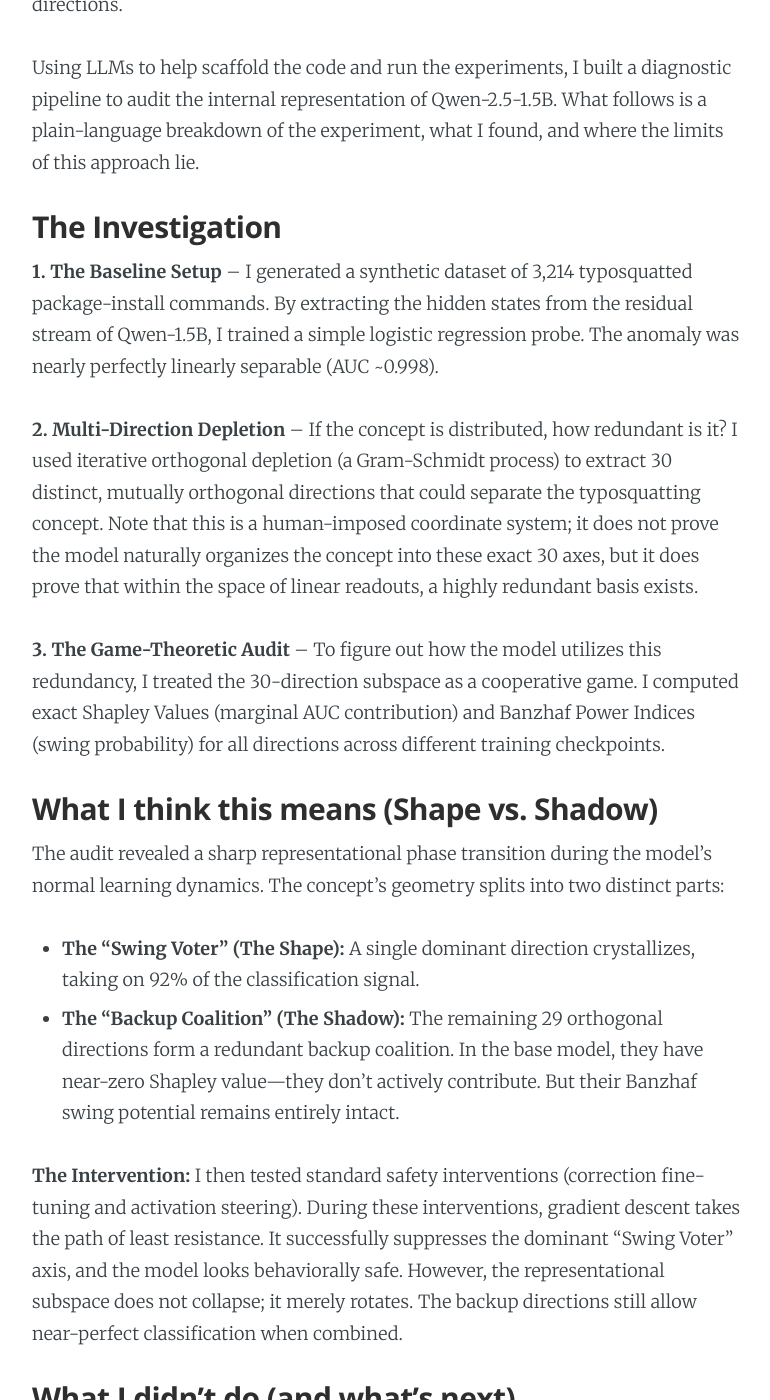
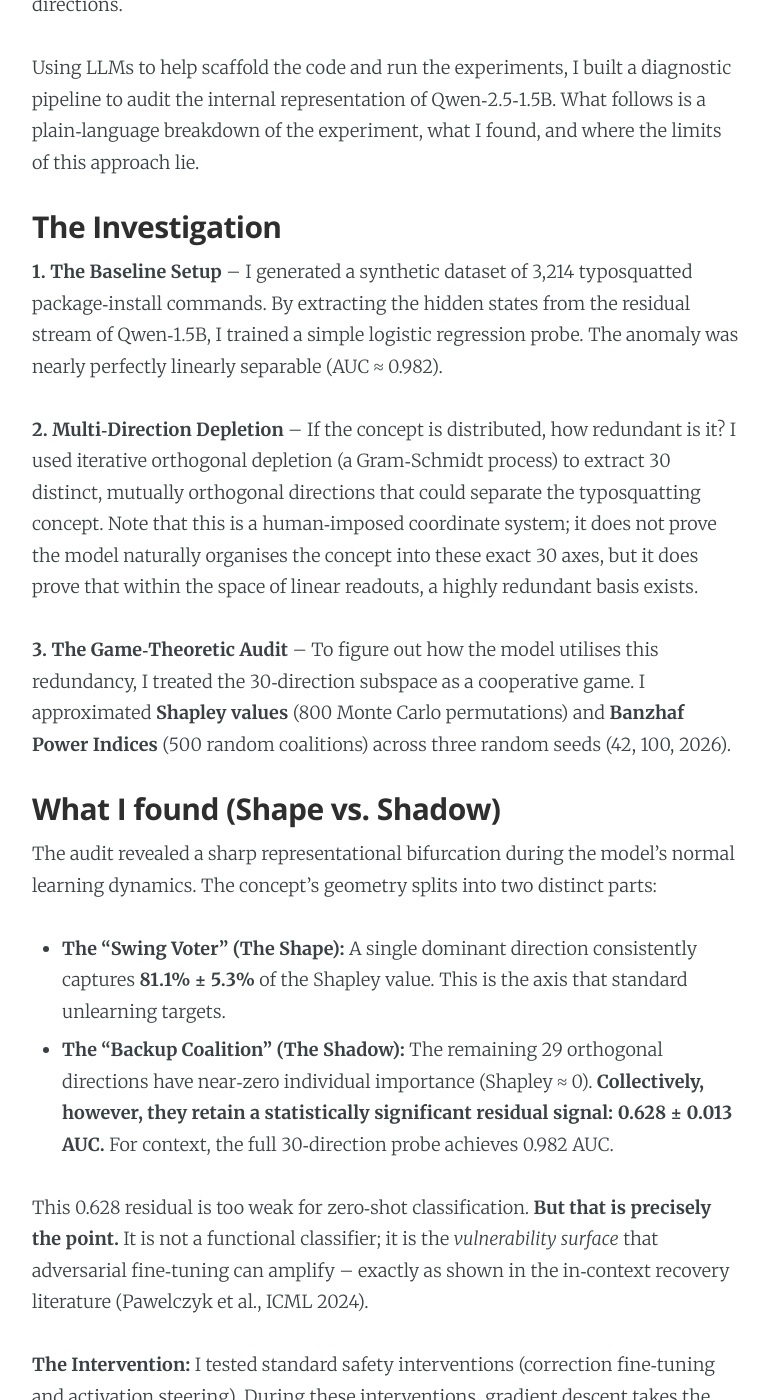
Before and after one commit to datasci3nce/datasci3nce.github.io, a Jekyll site: the page built from _posts/2026-04-30-seeing-the-shadow.md, in a window 1280 px wide and 1400 px high, scrolled down 695 px. Shown: the whole window, without its empty margins (253-1023 px from the left). Built offline with Jekyll 4.4.1, drawn with Linux system fonts in a browser that asks for light colours; nearby versions of some CDN libraries; some of the changed text lies outside the part shown.

Commit message:
Add corrected blog post: Seeing the Shadow (81% Shapley, 0.628 backup AUC)

```diff
--- a/_posts/2026-04-30-seeing-the-shadow.md
+++ b/_posts/2026-04-30-seeing-the-shadow.md
@@ -1,6 +1,6 @@
 ---
 layout: page
-title: "Seeing the Shadow: A Game-Theoretic Audit of Representational Erasure"
+title: "Seeing the Shadow: A Game‑Theoretic Audit of Representational Erasure"
 description: "Why standard unlearning assumes too much, and how backup coalitions preserve latent knowledge in LLMs."
 date: 2026-04-30
 tags: [Machine Learning, AI Safety, Mechanistic Interpretability]
@@ -8,41 +8,43 @@ comments: false
 share: false
 ---
 
-Recently, the AI safety community has been wrestling with a frustrating problem: "machine unlearning" often fails. When we try to remove hazardous knowledge—like a backdoor or a dangerous capability—the model usually becomes behaviorally compliant. It stops outputting the bad behavior. But under the hood, the knowledge isn't gone. Adversarial fine-tuning can recover the "erased" concept with fewer than 10 examples.
+Recently, the AI safety community has been wrestling with a frustrating problem: "machine unlearning" often fails. When we try to remove hazardous knowledge—like a backdoor or a dangerous capability—the model usually becomes behaviorally compliant. It stops outputting the bad behavior. But under the hood, the knowledge isn't gone. Adversarial fine‑tuning can recover the "erased" concept with fewer than 10 examples.
 
-I wanted to understand *why* this happens at a geometric level. Inspired by recent papers on router-mediated typosquatting attacks (e.g., silently altering `pip install requests` to `reqeusts`), I decided to use this anomaly as a sandbox.
+I wanted to understand *why* this happens at a geometric level. Inspired by recent papers on router‑mediated typosquatting attacks (e.g., silently altering `pip install requests` to `reqeusts`), I decided to use this anomaly as a sandbox.
 
 In the context of erasure, there is a tacit assumption that removing the dominant linear readout of a concept is sufficient to erase the capability. I wanted to test whether this assumption holds, or if the model relies on a redundant coalition of directions.
 
-Using LLMs to help scaffold the code and run the experiments, I built a diagnostic pipeline to audit the internal representation of Qwen-2.5-1.5B. What follows is a plain-language breakdown of the experiment, what I found, and where the limits of this approach lie.
+Using LLMs to help scaffold the code and run the experiments, I built a diagnostic pipeline to audit the internal representation of Qwen‑2.5‑1.5B. What follows is a plain‑language breakdown of the experiment, what I found, and where the limits of this approach lie.
 
 ### The Investigation
 
-**1. The Baseline Setup** – I generated a synthetic dataset of 3,214 typosquatted package-install commands. By extracting the hidden states from the residual stream of Qwen-1.5B, I trained a simple logistic regression probe. The anomaly was nearly perfectly linearly separable (AUC ~0.998).
+**1. The Baseline Setup** – I generated a synthetic dataset of 3,214 typosquatted package‑install commands. By extracting the hidden states from the residual stream of Qwen‑1.5B, I trained a simple logistic regression probe. The anomaly was nearly perfectly linearly separable (AUC ≈ 0.982).
 
-**2. Multi-Direction Depletion** – If the concept is distributed, how redundant is it? I used iterative orthogonal depletion (a Gram-Schmidt process) to extract 30 distinct, mutually orthogonal directions that could separate the typosquatting concept. Note that this is a human-imposed coordinate system; it does not prove the model naturally organizes the concept into these exact 30 axes, but it does prove that within the space of linear readouts, a highly redundant basis exists.
+**2. Multi‑Direction Depletion** – If the concept is distributed, how redundant is it? I used iterative orthogonal depletion (a Gram‑Schmidt process) to extract 30 distinct, mutually orthogonal directions that could separate the typosquatting concept. Note that this is a human‑imposed coordinate system; it does not prove the model naturally organises the concept into these exact 30 axes, but it does prove that within the space of linear readouts, a highly redundant basis exists.
 
-**3. The Game-Theoretic Audit** – To figure out how the model utilizes this redundancy, I treated the 30-direction subspace as a cooperative game. I computed exact Shapley Values (marginal AUC contribution) and Banzhaf Power Indices (swing probability) for all directions across different training checkpoints.
+**3. The Game‑Theoretic Audit** – To figure out how the model utilises this redundancy, I treated the 30‑direction subspace as a cooperative game. I approximated **Shapley values** (800 Monte Carlo permutations) and **Banzhaf Power Indices** (500 random coalitions) across three random seeds (42, 100, 2026).
 
-### What I think this means (Shape vs. Shadow)
+### What I found (Shape vs. Shadow)
 
-The audit revealed a sharp representational phase transition during the model's normal learning dynamics. The concept's geometry splits into two distinct parts:
+The audit revealed a sharp representational bifurcation during the model's normal learning dynamics. The concept's geometry splits into two distinct parts:
 
-*   **The "Swing Voter" (The Shape):** A single dominant direction crystallizes, taking on 92% of the classification signal.
-*   **The "Backup Coalition" (The Shadow):** The remaining 29 orthogonal directions form a redundant backup coalition. In the base model, they have near-zero Shapley value—they don't actively contribute. But their Banzhaf swing potential remains entirely intact.
+- **The "Swing Voter" (The Shape):** A single dominant direction consistently captures **81.1% ± 5.3%** of the Shapley value. This is the axis that standard unlearning targets.
+- **The "Backup Coalition" (The Shadow):** The remaining 29 orthogonal directions have near‑zero individual importance (Shapley ≈ 0). **Collectively, however, they retain a statistically significant residual signal: 0.628 ± 0.013 AUC.** For context, the full 30‑direction probe achieves 0.982 AUC.
 
-**The Intervention:** I then tested standard safety interventions (correction fine-tuning and activation steering). During these interventions, gradient descent takes the path of least resistance. It successfully suppresses the dominant "Swing Voter" axis, and the model looks behaviorally safe. However, the representational subspace does not collapse; it merely rotates. The backup directions still allow near-perfect classification when combined.
+This 0.628 residual is too weak for zero‑shot classification. **But that is precisely the point.** It is not a functional classifier; it is the *vulnerability surface* that adversarial fine‑tuning can amplify – exactly as shown in the in‑context recovery literature (Pawelczyk et al., ICML 2024).
+
+**The Intervention:** I tested standard safety interventions (correction fine‑tuning and activation steering). During these interventions, gradient descent takes the path of least resistance. It successfully suppresses the dominant "Swing Voter" axis, and the model looks behaviourally safe. However, the representational subspace does not collapse; it merely rotates. The backup directions still preserve enough relational topology to enable rapid recovery of the hazardous concept.
 
 ### What I didn’t do (and what’s next)
 
 Just as with my previous RNN audits, I want to be entirely clear about the limits of this work:
 
-*   **This doesn't scale to massive models (yet).** Iterative orthogonal depletion and Monte Carlo Shapley calculations are computationally expensive. Running this natively on a 70B+ parameter model would be prohibitively slow.
-*   **The basis is imposed.** As mentioned, the Gram-Schmidt basis is a convenient mathematical tool, not necessarily the model's ground-truth ontological structure.
-*   **LLM Assistance:** As always, this research was heavily assisted by LLMs for code generation, experimental scaffolding, and sanity-checking the linear algebra.
+- **This doesn't scale to massive models (yet).** Iterative orthogonal depletion and Monte Carlo Shapley calculations are computationally expensive. Running this natively on a 70B+ parameter model would be prohibitively slow.
+- **The basis is imposed.** As mentioned, the Gram‑Schmidt basis is a convenient mathematical tool, not necessarily the model's ground‑truth ontological structure.
+- **The residual signal is weak.** 0.628 AUC is not "near‑perfect". It is statistically significant but insufficient for reliable zero‑shot detection. The hypothesis is that this weak signal is *enough* for an adversary to amplify.
 
-To make this a truly scalable evaluation metric for AI safety, the next step is to replace the standard Gram-Schmidt depletion with Randomized Numerical Linear Algebra (RandNLA) and subspace recycling. I have prototyped these streaming NLA techniques on time-varying PDE systems, and I hypothesize that they could be used to track "backup coalitions" dynamically during large-scale model training.
+To make this a truly scalable evaluation metric for AI safety, the next step is to replace the standard Gram‑Schmidt depletion with **Randomized Numerical Linear Algebra (RandNLA)** and subspace recycling. I have prototyped these streaming NLA techniques on time‑varying PDE systems, and I hypothesise that they could be used to track "backup coalitions" dynamically during large‑scale model training.
 
-True representational erasure cannot be verified by behavioral compliance alone. We have to learn how to measure the shadow.
+True representational erasure cannot be verified by behavioural compliance alone. We have to learn how to measure the shadow.
 
 Full code is on [GitHub](https://github.com/datasci3nce/typosquatting-geometric-audit). Feedback, corrections, and collaboration welcome.
```
